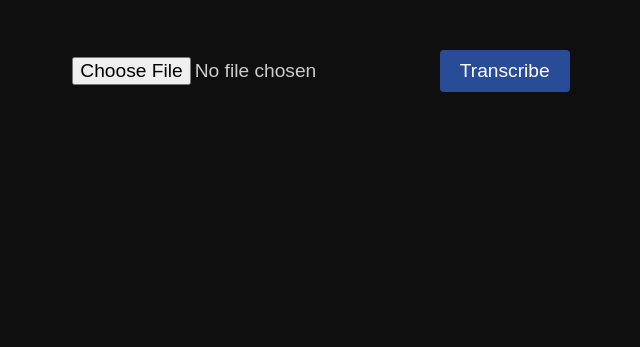
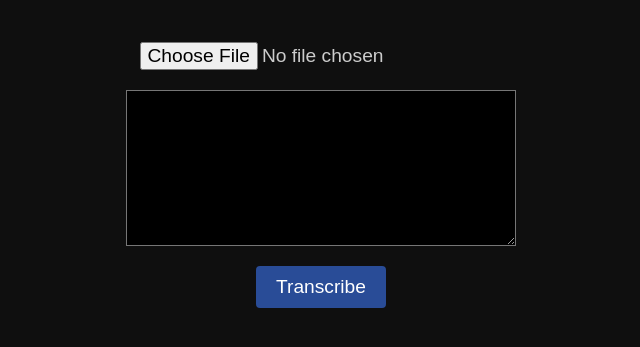
Before and after one commit to vwkyc/ASSR, a Flask app: page / in a window 1280 px wide. Shown: the part 98-445 px from the top of the page, without its empty margins (319-959 px from the left). Run offline with Flask 3, Linux system fonts and the light colour scheme.

Commit message:
add text input

```diff
--- a/app.py
+++ b/app.py
@@ -35,25 +35,27 @@ def home():
     filename = None
     sentiment_data = None
     if request.method == 'POST':
-        if 'file' not in request.files:
-            return 'No file part in the request', 400
-        file = request.files['file']
-        if file.filename == '':
-            return 'No selected file', 400
-        if file:
-            filename = secure_filename(file.filename)
-            filepath = os.path.join(app.root_path, 'static', filename)
-            file.save(filepath)
-            try:
-                client = OpenAI(api_key=api_key)
-                transcript = client.audio.transcriptions.create(
-                    model="whisper-1",
-                    file=open(filepath, "rb"),
-                    response_format="text"
-                )
-                sentiment_data = sample_analyze_sentiment(transcript)
-            except Exception as e:
-                print(str(e))
+        if 'text' in request.form and request.form['text']:
+            transcript = request.form['text']
+            sentiment_data = sample_analyze_sentiment(transcript)
+        elif 'file' in request.files:
+            file = request.files['file']
+            if file.filename == '':
+                return 'No selected file', 400
+            if file:
+                filename = secure_filename(file.filename)
+                filepath = os.path.join(app.root_path, 'static', filename)
+                file.save(filepath)
+                try:
+                    client = OpenAI(api_key=api_key)
+                    transcript = client.audio.transcriptions.create(
+                        model="whisper-1",
+                        file=open(filepath, "rb"),
+                        response_format="text"
+                    )
+                    sentiment_data = sample_analyze_sentiment(transcript)
+                except Exception as e:
+                    print(str(e))
     return render_template('index.html', transcript=transcript, audio_file=filename, sentiment_data=sentiment_data)
 
 if __name__ == '__main__':
--- a/static/style.css
+++ b/static/style.css
@@ -22,8 +22,17 @@ p {
 }
 
 form {
-    text-align: center;
-    margin: 30px auto;
+    display: flex;
+    flex-direction: column;
+    align-items: center;
+    justify-content: center;
+}
+
+input[type="text"] {
+    width: 300px;
+    padding: 10px;
+    border: 1px solid #ccc;
+    border-radius: 4px;
 }
 
 input[type="file"] {
@@ -41,6 +50,15 @@ input[type="submit"] {
     margin-top: 20px;
 }
 
+textarea {
+    width: 30%;
+    height: 150px;
+    background-color: black;
+    color: white;
+    margin: 0 auto;
+    display: block;
+}
+
 audio {
     display: block;
     margin: 0 auto;
--- a/templates/index.html
+++ b/templates/index.html
@@ -14,6 +14,7 @@
     <main>
         <form method="POST" action="/" enctype="multipart/form-data">
             <input type="file" id="file" name="file">
+            <textarea id="text" name="text"></textarea>
             <input type="submit" value="Transcribe">
         </form>
         <audio id="audio" controls {% if audio_file %}src="{{ url_for('static', filename=audio_file) }}"{% else %}style="display: none;"{% endif %}></audio>
@@ -40,6 +41,7 @@
     <script>
         var fileInput = document.getElementById('file');
         var audio = document.getElementById('audio');
+        var textArea = document.getElementById('text');
 
         fileInput.addEventListener('change', function() {
             if (this.files.length > 0) {
@@ -50,6 +52,17 @@
                 audio.style.display = 'none';  // Hide the audio controls
             }
         });
+
+        textArea.addEventListener('keydown', function(event) {
+            if (event.shiftKey && event.key === "Enter") {
+                var cursorPos = textArea.selectionStart;
+                var textBefore = textArea.value.substring(0,  cursorPos );
+                var textAfter  = textArea.value.substring( cursorPos, textArea.value.length );
+                textArea.value = textBefore + "\n" + textAfter;
+                event.stopPropagation();
+                event.preventDefault();
+            }
+        });
     </script>
 </body>
 </html>
```
Also changed, not shown: README.md.
